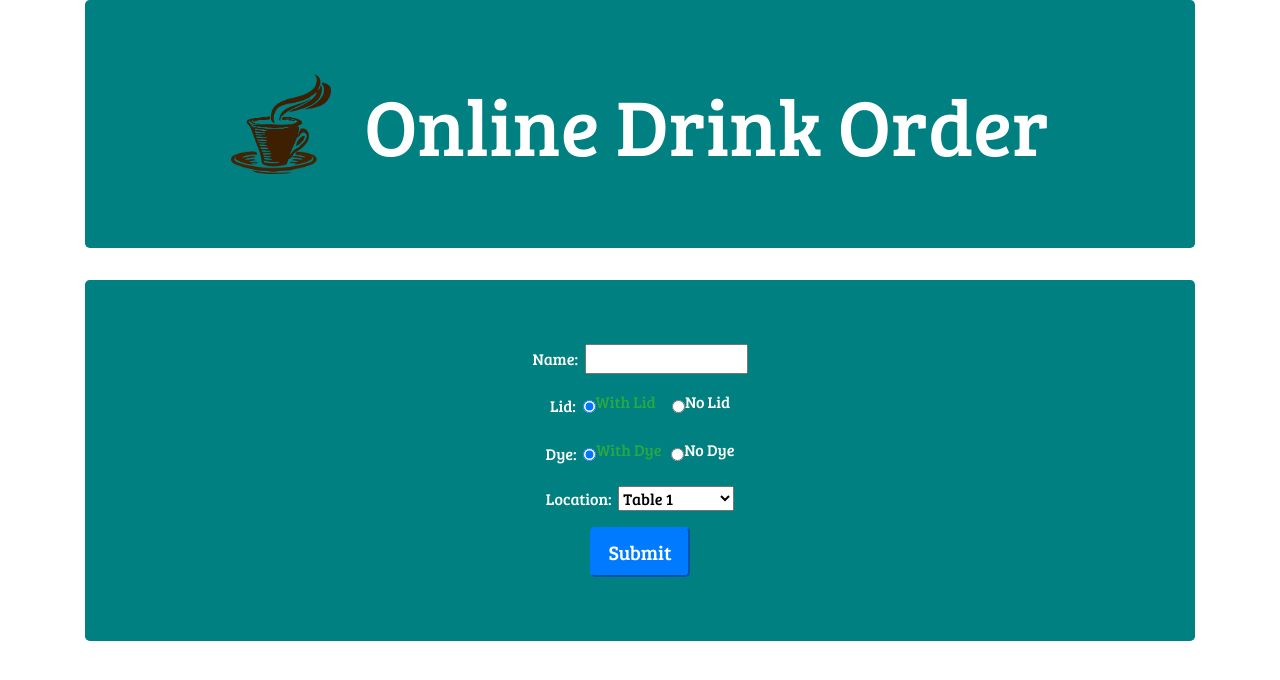
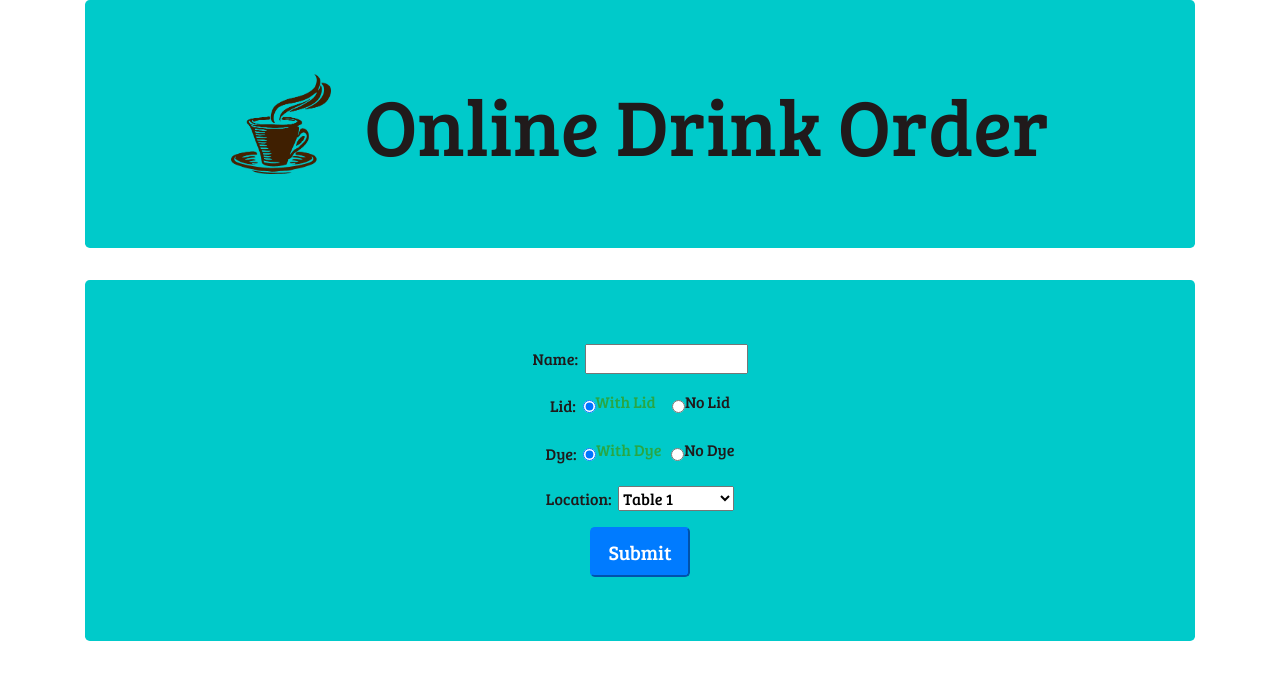
Before and after one commit to Michael-Bell/PLC_App, a Flask app: page / in a window 1280 px wide. Shown: the top 680 px of the page. Run offline with Flask 2, Linux system fonts and the light colour scheme; some libraries are stand-ins or nearby versions.

Commit message:
Change colors to test docker release time

```diff
--- a/static/form.css
+++ b/static/form.css
@@ -40,8 +40,8 @@ body
 
 .jumbotron
 {
-	background-color:#008080;
-	color:white;
+    background-color: #00caca;
+    color: #201a1b;
 }
 
 .tab-content
```
